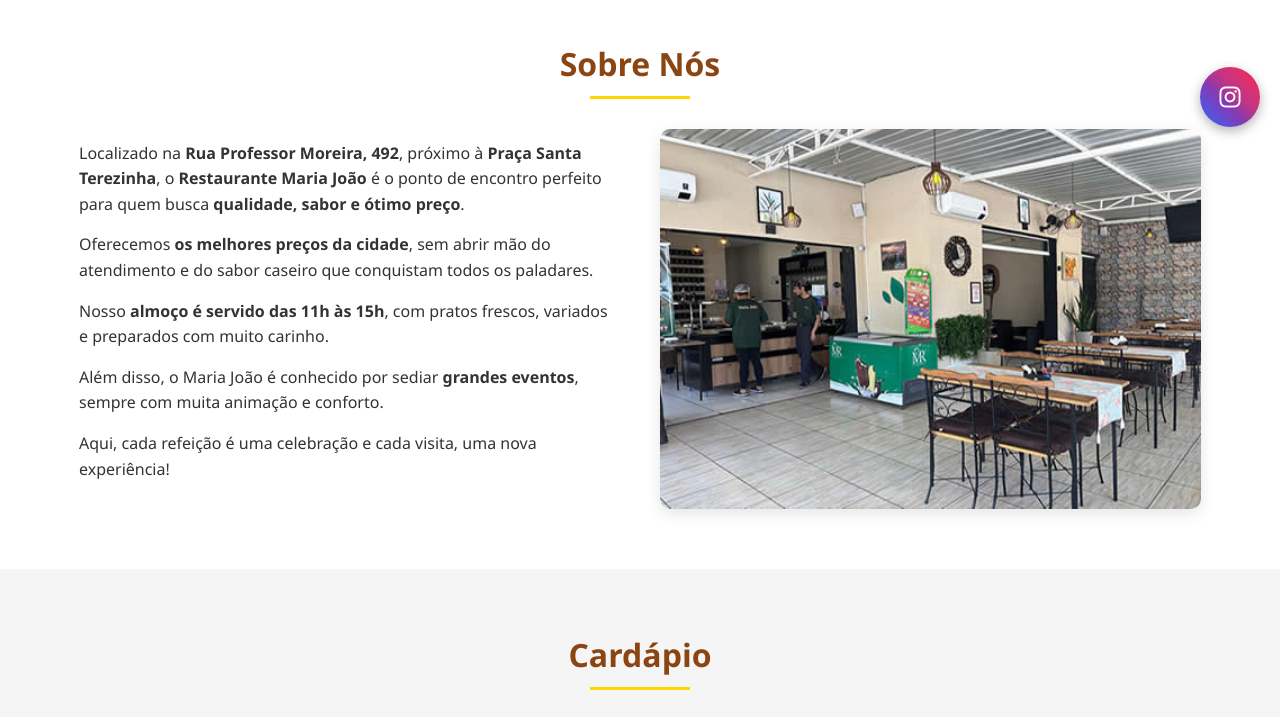
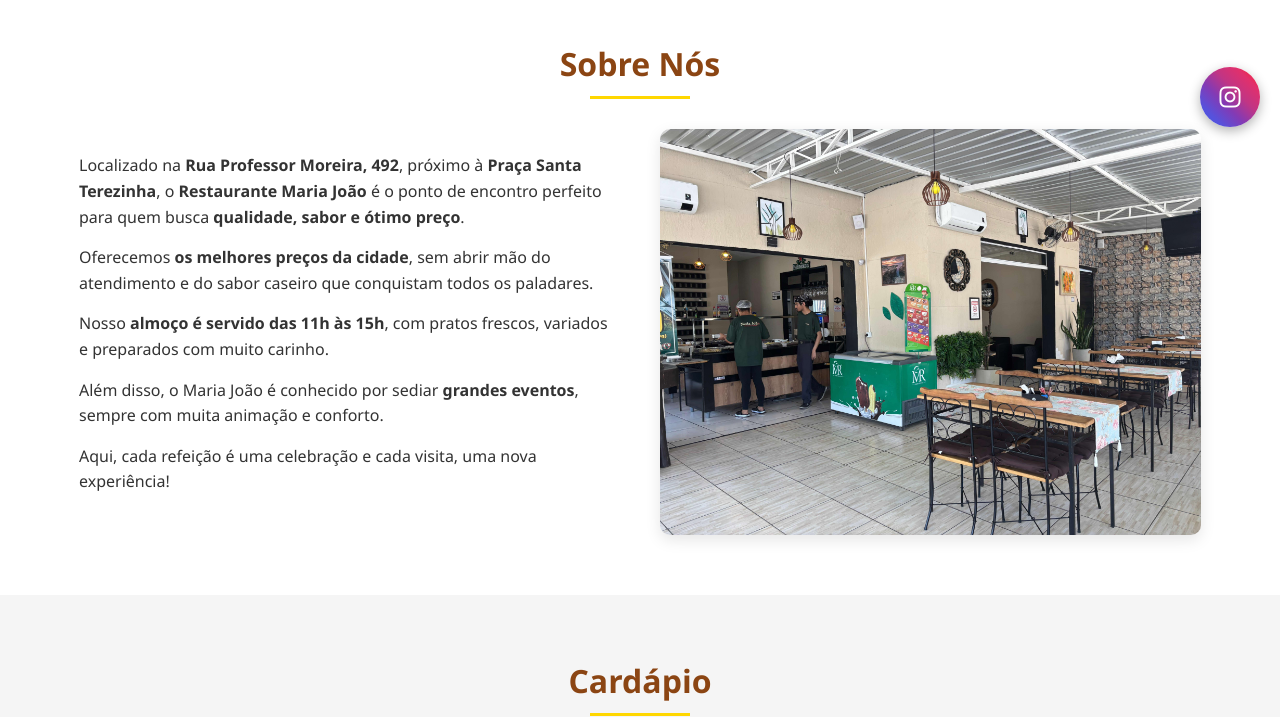
Before and after one commit to tvvalenarede/botaofoto, a plain HTML site: page index.html in a window 1280 px wide. Shown: the part 653-1370 px from the top of the page. Drawn offline with Linux system fonts and the light colour scheme.

Commit message:
Update index.html

```diff
--- a/index.html
+++ b/index.html
@@ -487,7 +487,7 @@
                     <p>Aqui, cada refeição é uma celebração e cada visita, uma nova experiência!</p>
                 </div>
                 <div class="about-image">
-                    <img src="https://tvvalenarede.github.io/botaofoto/maria6.png" alt="Interior do restaurante">
+                    <img src="https://tvvalenarede.github.io/botaofoto/maria8.jpg" alt="Interior do restaurante">
                 </div>
             </div>
         </div>
```
